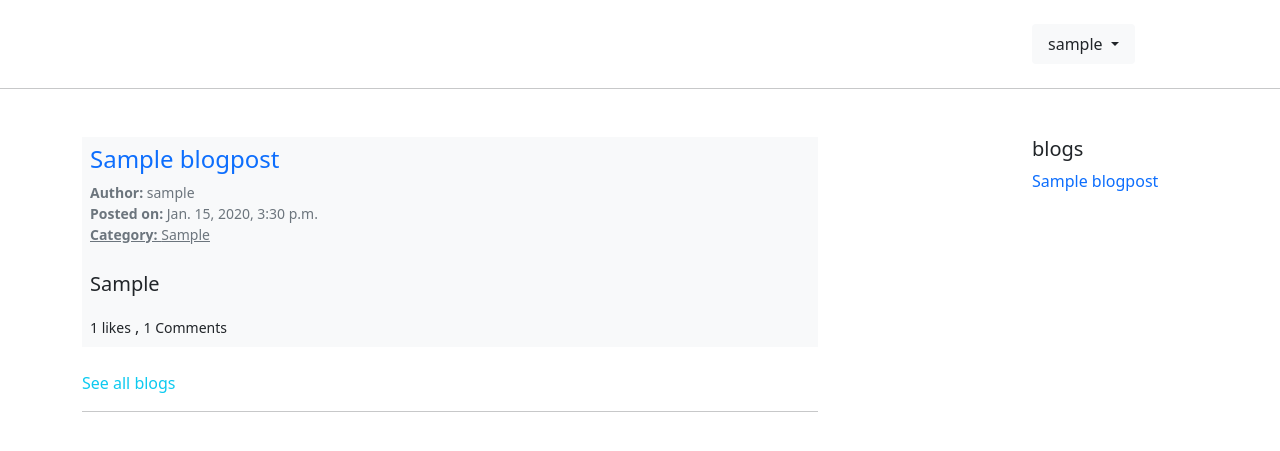
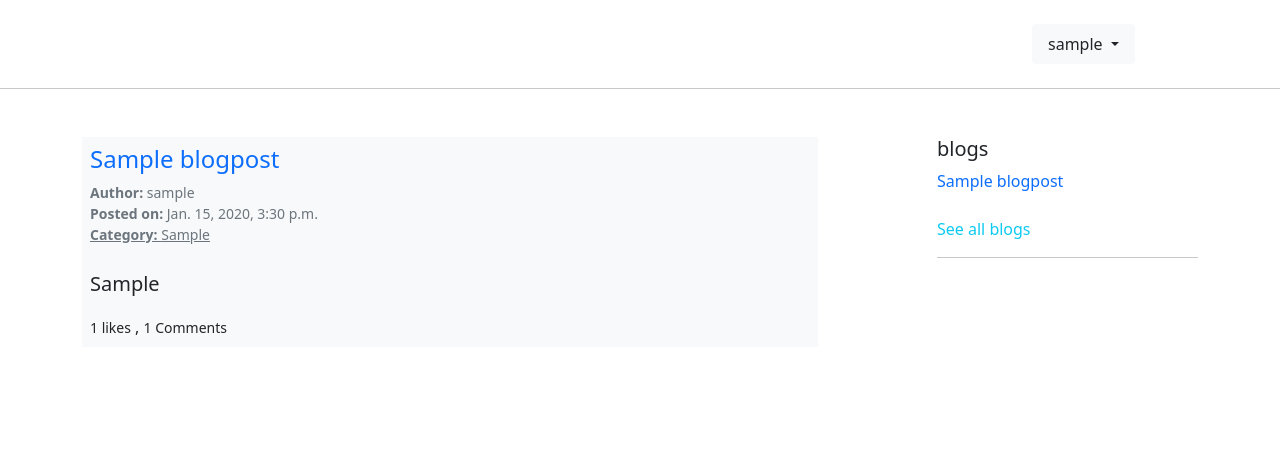
Before and after one commit to Rohitkumar15697/Speaking_blog_postgres, a Django app: page /blog/profile/ in a window 1280 px wide. Shown: the part 86-537 px from the top of the page. Run offline with Django 3.2, Linux system fonts and the light colour scheme; a user stored in the database is signed in; tables that the repository leaves empty hold one stand-in row (values such as "Sample post"); some libraries are stand-ins or nearby versions.

Commit message:
frontend

```diff
--- a/blog/templates/profile.html
+++ b/blog/templates/profile.html
@@ -83,25 +83,26 @@
                 {%endfor%}
             {% endif %}
 
-            <a href={%url 'user_blogs' %} class='text-info'>See all blogs</a>
-            <hr>
+
         </div>
 
-        <div class='col-md-2'>
+        <div class='col-md-1'>
 
         </div><br>
-        <div class='col-md-2'>
+        <div class='col-md-3'>
         <h5>blogs</h5>
 
             {%if data%}
                 {%for data in data%}
 
 
-                <a href={%url 'detaildata' data.id%}> {{data.title}}</a><br><br>
+                <a href={%url 'detaildata' data.id%}> {{data.title | truncatechars:50}}</a><br><br>
 
 
                 {%endfor%}
             {%endif%}
+            <a href={%url 'user_blogs' %} class='text-info'>See all blogs</a>
+            <hr>
 
 
         </div>
```
